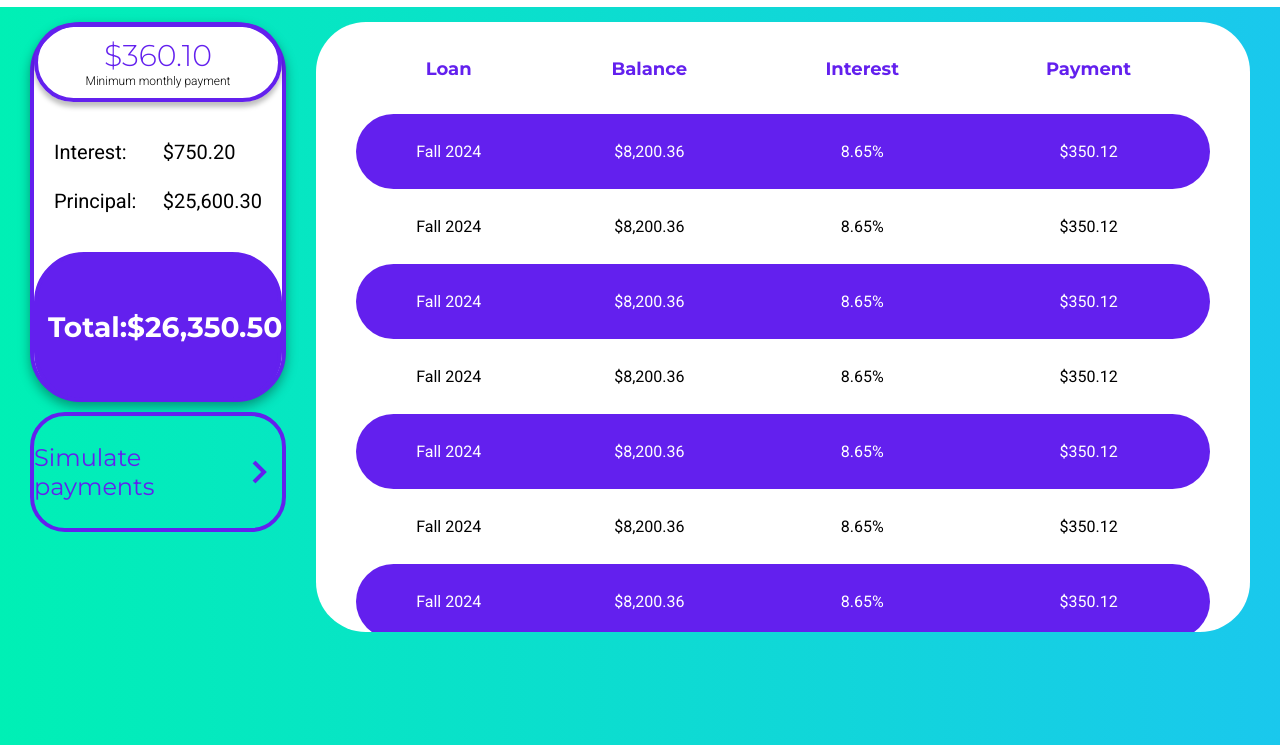
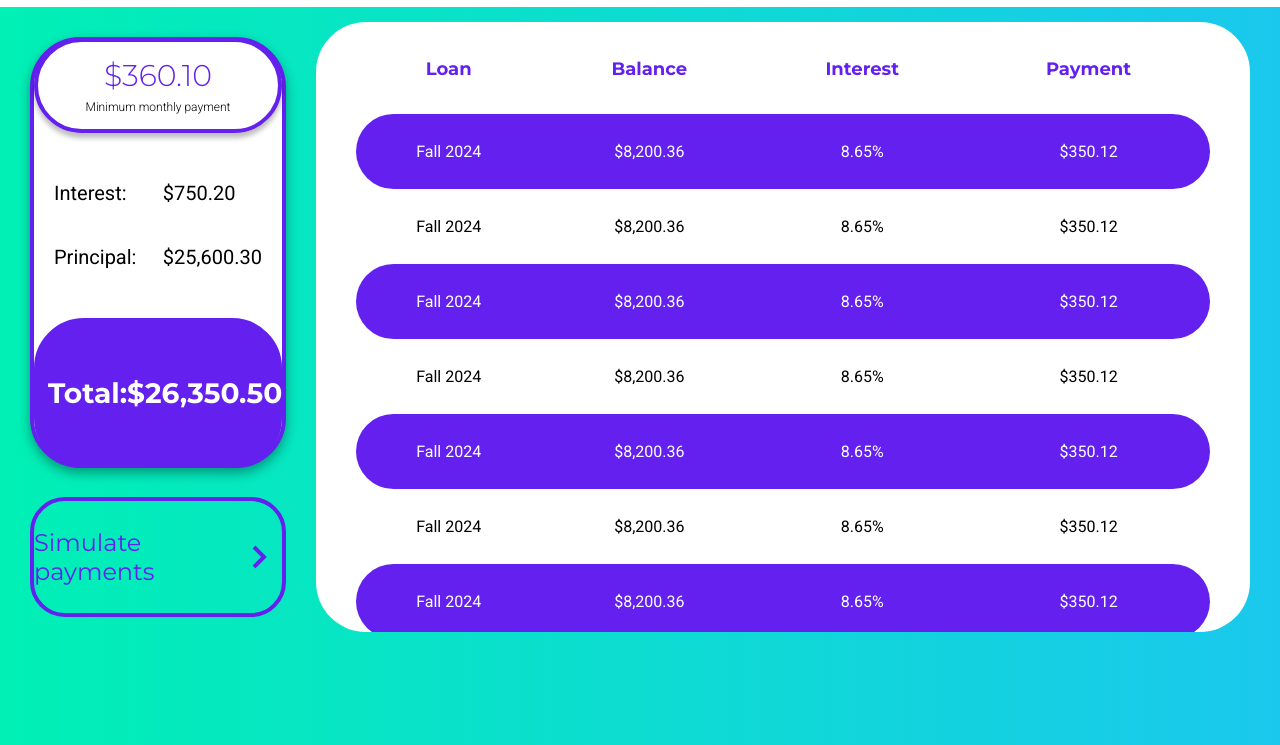
Before and after one commit to Evan-Hedgecock/wisp, a plain HTML site: page index.html in a window 1280 px wide. Shown: the part 55-800 px from the top of the page. Drawn offline with nearby package versions, Linux system fonts and the light colour scheme.

Commit message:
Fix sidebar spacing

```diff
--- a/style.css
+++ b/style.css
@@ -126,13 +126,13 @@ body{
     width: 20vw;
     display: flex;
     flex-direction: column;
-    gap: 10px;
+    justify-content: space-around;
 }
 
 .middle-container .side-container .content{
     display: flex;
     flex-direction: column;
-    gap: 15px;
+    gap: 25px;
     background: white;
     border: 4px solid #6320EE;
     /* padding: 10px; */
@@ -147,9 +147,10 @@ body{
     border: 4px solid #6320EE;
     border-radius: 50px;
     width: 100%;
-    padding: 10px 0;
+    padding: 15px 0;
     display: flex;
     align-items: center;
+    gap: 6px;
     justify-content: center;
     flex-direction: column;
     box-shadow: 0px 5px 5px rgba(0, 0, 0, 0.253);
@@ -179,7 +180,7 @@ body{
 .middle-container .side-container .content .middle .left, .right{
     display: flex;
     flex-direction: column;
-    gap: 25px;
+    gap: 40px;
     padding: 0 10px;
 }
 
```
